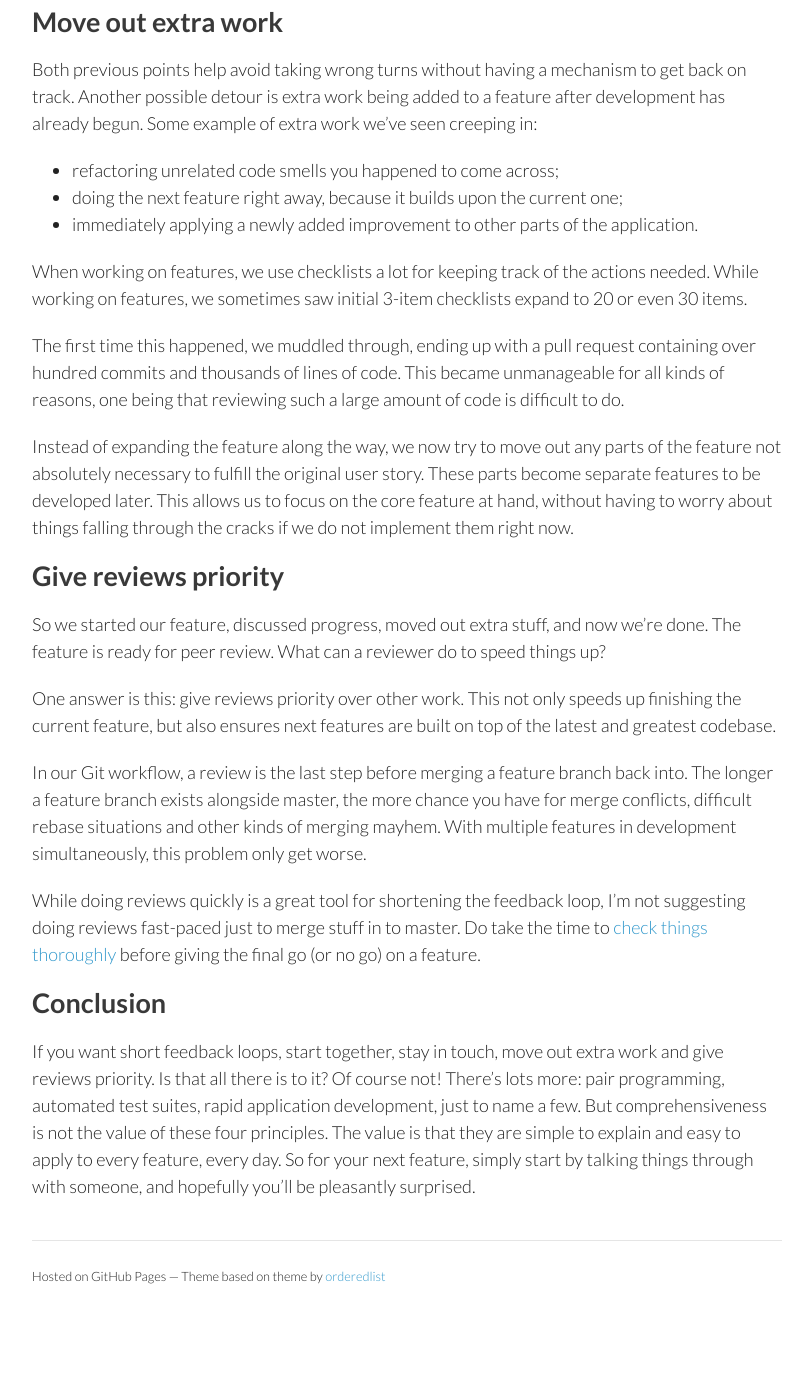
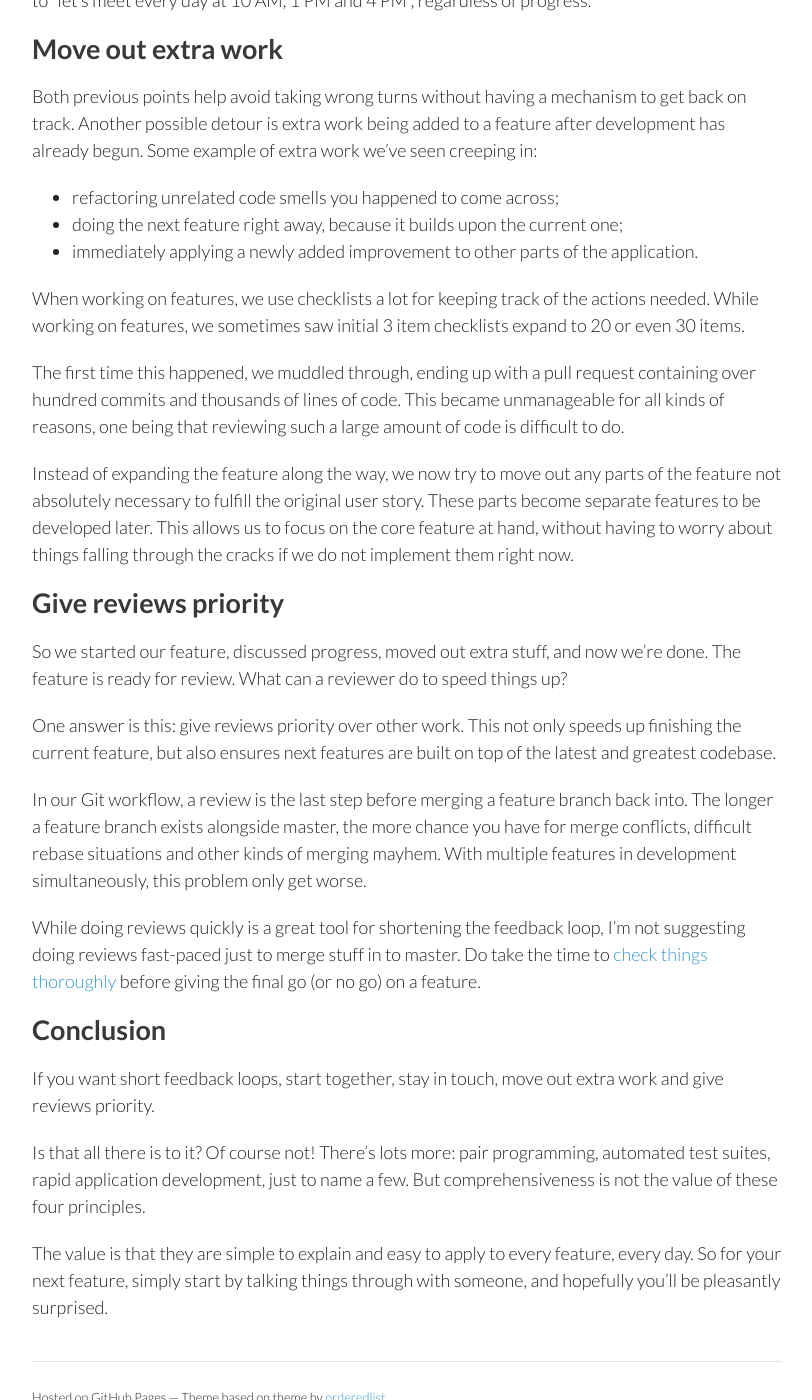
Before and after one commit to florish/florish, a Jekyll site: the page built from _posts/2016-09-30-shortening-the-feedback-loop.md, in a window 1280 px wide and 1400 px high, scrolled down 1308 px. Shown: the whole window, without its empty margins (233-1045 px from the left). Built offline with Jekyll 4.4.1, drawn with Linux system fonts in a browser that asks for light colours; before the commit the page ends 2674 px from its top, so only the background shows below that; some of the changed text lies outside the part shown.

Commit message:
Fix typos, small improvements

```diff
--- a/_posts/2016-09-30-shortening-the-feedback-loop.md
+++ b/_posts/2016-09-30-shortening-the-feedback-loop.md
@@ -36,7 +36,7 @@ Both previous points help avoid taking wrong turns without having a mechanism to
 * doing the next feature right away, because it builds upon the current one;
 * immediately applying a newly added improvement to other parts of the application.
 
-When working on features, we use checklists a lot for keeping track of the actions needed. While working on features, we sometimes saw initial 3-item checklists expand to 20 or even 30 items.
+When working on features, we use checklists a lot for keeping track of the actions needed. While working on features, we sometimes saw initial 3 item checklists expand to 20 or even 30 items.
 
 The first time this happened, we muddled through, ending up with a pull request containing over hundred commits and thousands of lines of code. This became unmanageable for all kinds of reasons, one being that reviewing such a large amount of code is difficult to do.
 
@@ -44,7 +44,7 @@ Instead of expanding the feature along the way, we now try to move out any parts
 
 ## Give reviews priority
 
-So we started our feature, discussed progress, moved out extra stuff, and now we're done. The feature is ready for peer review. What can a reviewer do to speed things up?
+So we started our feature, discussed progress, moved out extra stuff, and now we're done. The feature is ready for review. What can a reviewer do to speed things up?
 
 One answer is this: give reviews priority over other work. This not only speeds up finishing the current feature, but also ensures next features are built on top of the latest and greatest codebase.
 
@@ -54,4 +54,8 @@ While doing reviews quickly is a great tool for shortening the feedback loop, I'
 
 ## Conclusion
 
-If you want short feedback loops, start together, stay in touch, move out extra work and give reviews priority. Is that all there is to it? Of course not! There's lots more: pair programming, automated test suites, rapid application development, just to name a few. But comprehensiveness is not the value of these four principles. The value is that they are simple to explain and easy to apply to every feature, every day. So for your next feature, simply start by talking things through with someone, and hopefully you'll be pleasantly surprised.
+If you want short feedback loops, start together, stay in touch, move out extra work and give reviews priority.
+
+Is that all there is to it? Of course not! There's lots more: pair programming, automated test suites, rapid application development, just to name a few. But comprehensiveness is not the value of these four principles.
+
+The value is that they are simple to explain and easy to apply to every feature, every day. So for your next feature, simply start by talking things through with someone, and hopefully you'll be pleasantly surprised.
```
Also changed, not shown: other parts of _posts/2016-09-30-shortening-the-feedback-loop.md (+2 -2 lines).
